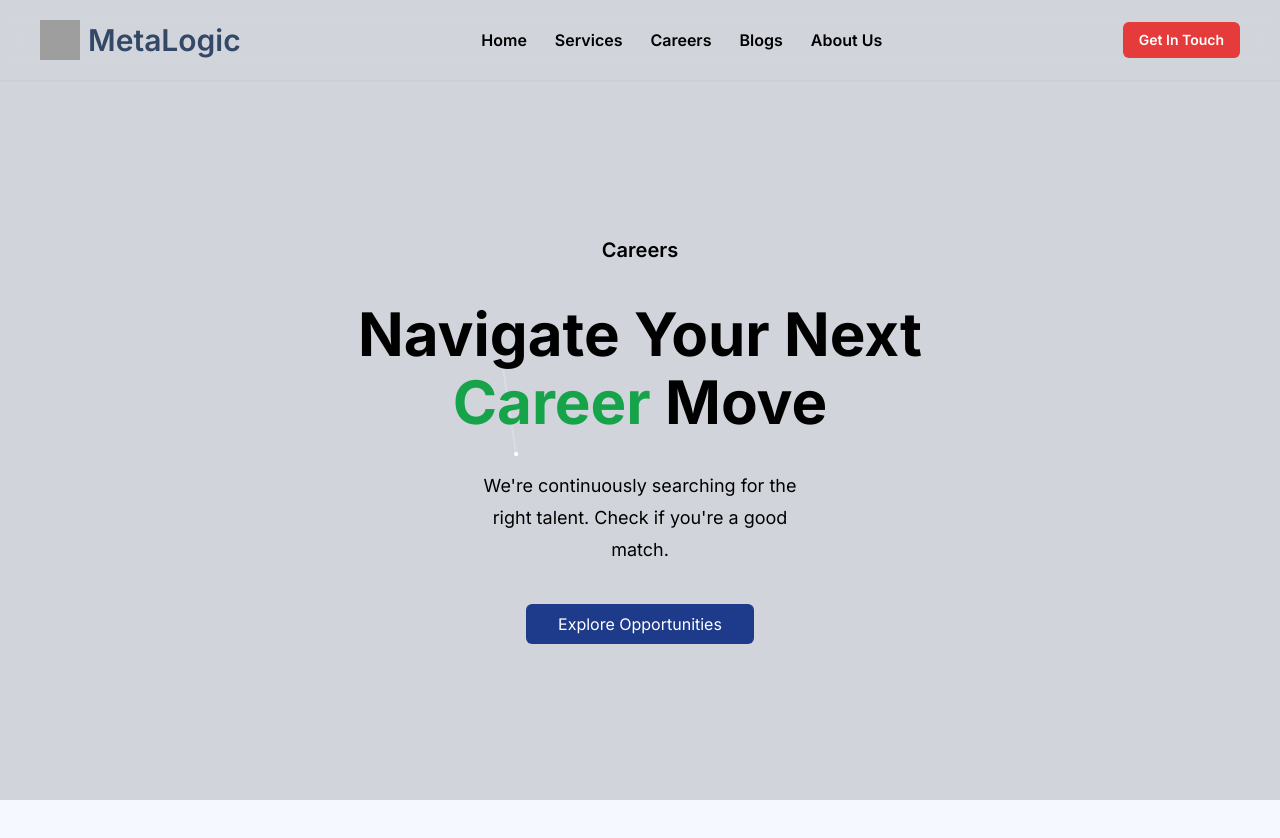
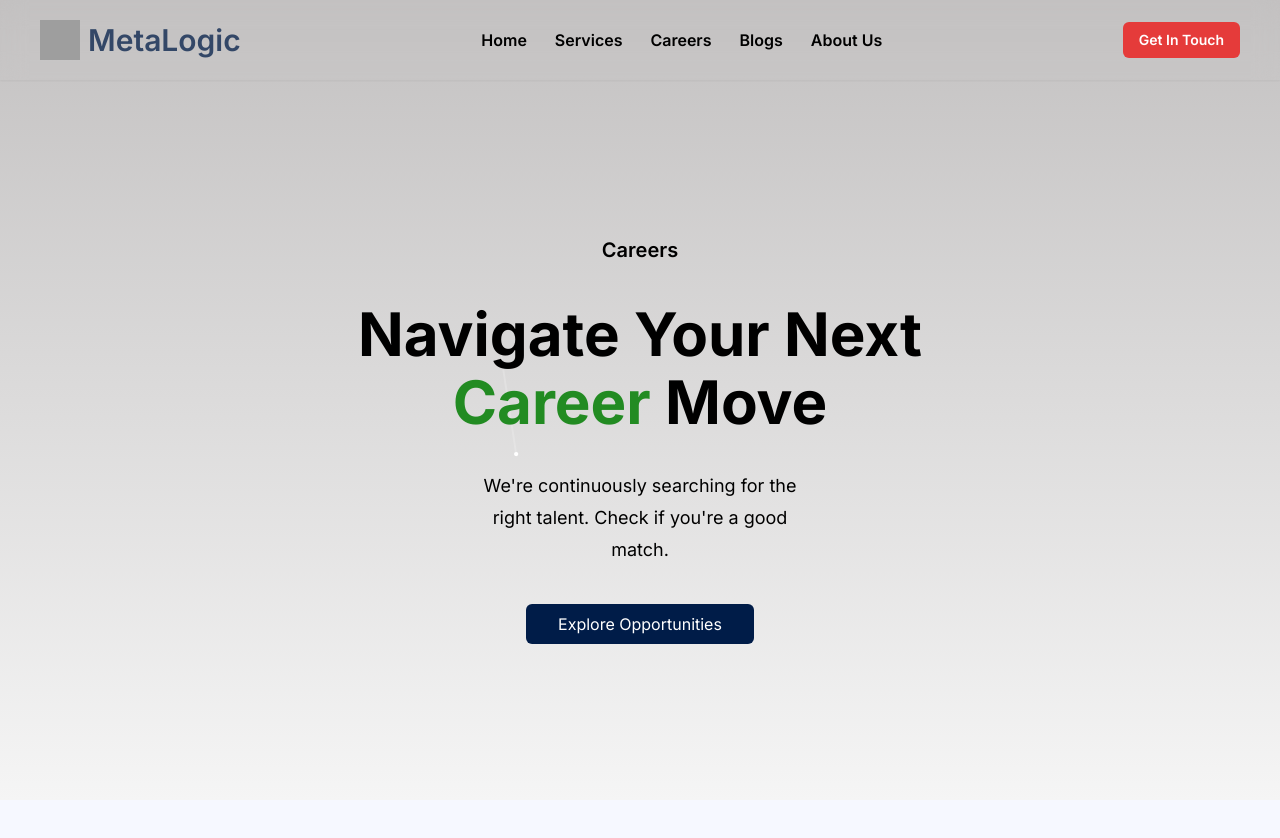
Before and after one commit to Suresh901/metalogic_project, a Next.js app: page /careers in a window 1280 px wide. Shown: the top 838 px of the page. Built offline with nearby package versions, Linux system fonts and the light colour scheme; grey boxes are pictures that could not be loaded.

Commit message:
particle and some css changed

```diff
--- a/src/app/careers/components/Intro.jsx
+++ b/src/app/careers/components/Intro.jsx
@@ -10,7 +10,7 @@ const Intro = () => {
   }, []);
   return (
     <>
-      <div className="z-10 bg-gray-300 relative">
+      <div className="z-10 bg-gradient-to-b from-[#c3c1c1] via-[#dcdbdb] to-[#f5f5f5] relative">
         <div
           className="h-screen flex flex-col items-center justify-center gap-10 "
           data-aos="fade-up"
@@ -25,7 +25,7 @@ const Intro = () => {
             <div className="font-bold  text-3xl sm:text-4xl md:text-5xl lg:text-6xl flex flex-col items-center gap-2">
               <h1> Navigate Your Next </h1>
               <h1>
-                <span className="text-green-600">Career</span> Move
+                <span className="text-[#228b22]">Career</span> Move
               </h1>
             </div>
             <div className="flex flex-col items-center text-lg gap-1">
@@ -34,7 +34,7 @@ const Intro = () => {
               <h2>match.</h2>
             </div>
             <div>
-              <button className="bg-blue-900 px-8 py-2 text-white rounded-md hover:bg-blue-700">
+              <button className="bg-[#001c48] px-8 py-2 text-white rounded-md hover:bg-[#32496c]">
                 Explore Opportunities
               </button>
             </div>
--- a/src/app/careers/components/Particle.jsx
+++ b/src/app/careers/components/Particle.jsx
@@ -77,9 +77,9 @@ const Particle = () => {
         number: {
           density: {
             enable: true,
-            value_area: 800, // Adjust this value based on the screen height
+            value_area: 800,
           },
-          value: 150, // Adjust this value based on the screen height
+          value: 150,
         },
         opacity: {
           value: 1.0,
@@ -88,7 +88,7 @@ const Particle = () => {
           type: "circle",
         },
         size: {
-          value: { min: 1, max: 3 }, // Adjust this value based on the screen height
+          value: { min: 1, max: 3 },
         },
       },
       detectRetina: true,
```
